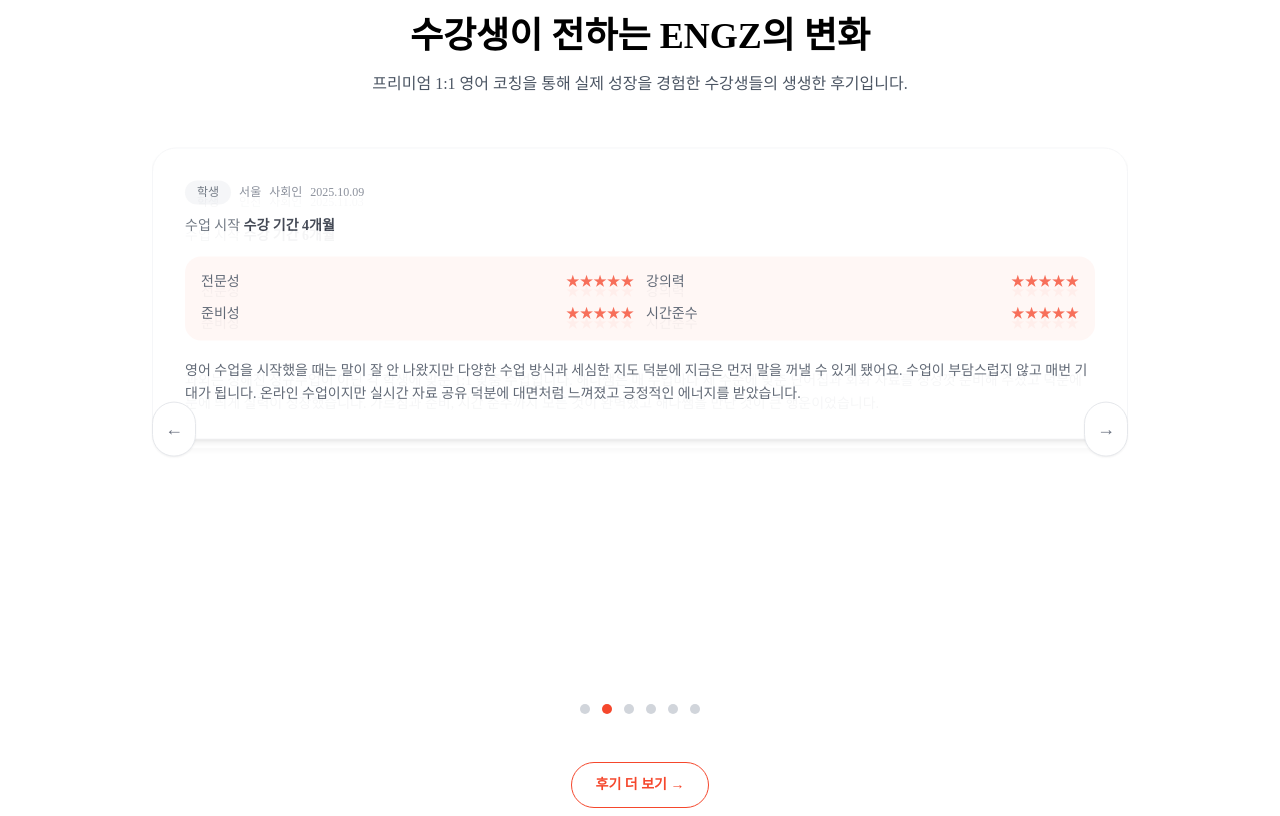
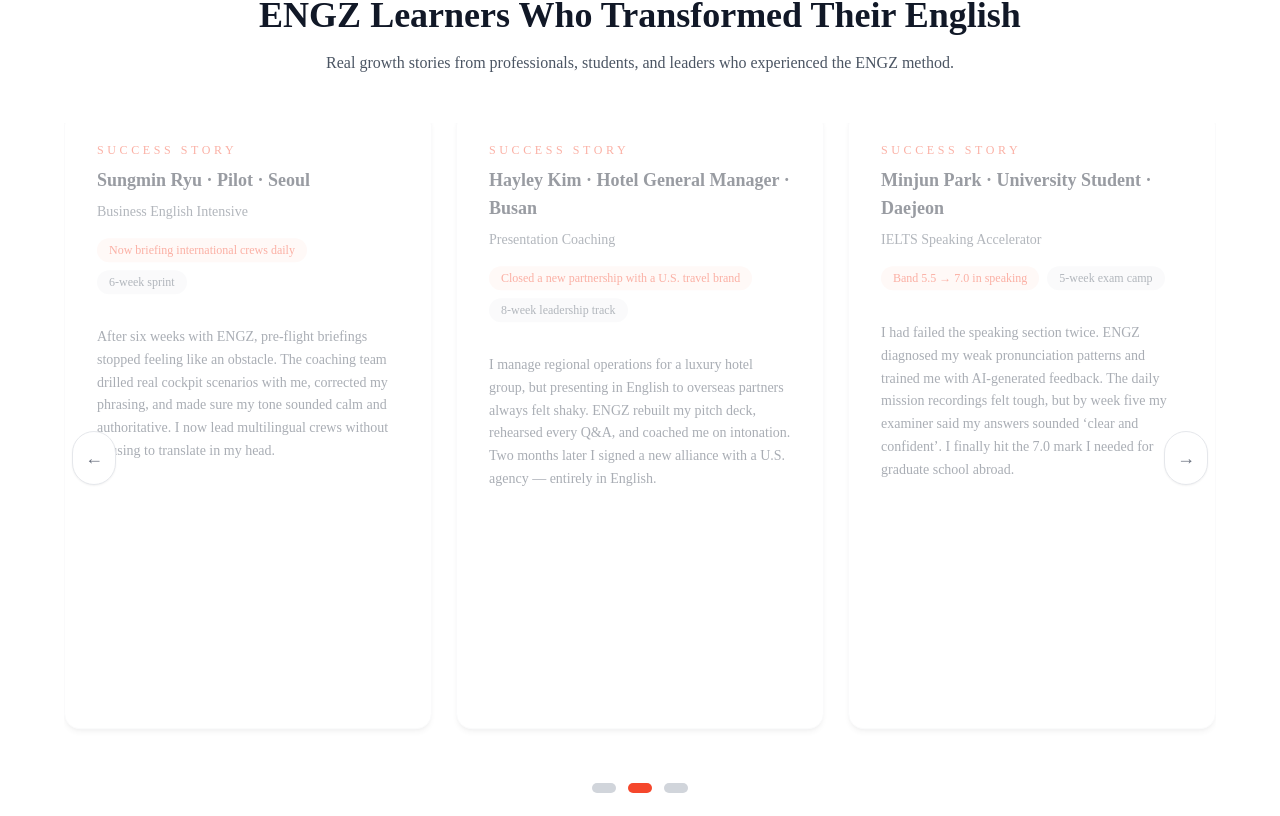
Before and after one commit to imhen97/engz, a Next.js app: page / in a window 1280 px wide. Shown: the part 2004-2820 px from the top of the page. Built offline with nearby package versions, Linux system fonts and the light colour scheme; a web font is replaced by a local one.

Commit message:
Redesign success stories section with storytelling testimonials

```diff
--- a/app/page.tsx
+++ b/app/page.tsx
@@ -35,11 +35,11 @@
       <section className="relative flex min-h-[calc(100vh-80px)] flex-col items-center justify-center overflow-hidden bg-white px-6 pt-28 text-center sm:pt-32">
         <div
           className="hidden sm:block absolute left-0 top-0 h-full w-1/2 -translate-x-[calc(100%*var(--progress,0))] transform rounded-r-[40%] bg-gradient-to-r from-[#F5472C] to-[#ff6a3c] transition-transform duration-200 ease-out sm:w-1/2"
-          style={{ transform: `translateX(${ -100 * scrollProgress }%)` }}
+          style={{ transform: `translateX(${-100 * scrollProgress}%)` }}
         />
         <div
           className="hidden sm:block absolute right-0 top-0 h-full w-1/2 translate-x-[calc(100%*var(--progress,0))] transform rounded-l-[40%] bg-gradient-to-l from-[#F5472C] to-[#ff6a3c] transition-transform duration-200 ease-out sm:w-1/2"
-          style={{ transform: `translateX(${ 100 * scrollProgress }%)` }}
+          style={{ transform: `translateX(${100 * scrollProgress}%)` }}
         />
         <motion.div
           initial={{ opacity: 0, y: 10 }}
@@ -71,7 +71,10 @@
       </section>
 
       {/* 서비스 섹션 */}
-      <section id="service" className="bg-white px-6 py-16 text-center sm:py-20">
+      <section
+        id="service"
+        className="bg-white px-6 py-16 text-center sm:py-20"
+      >
         <div className="mx-auto max-w-5xl">
           <h2 className="mb-6 text-3xl font-bold md:text-4xl">ENGZ Core</h2>
           <p className="mb-12 text-sm leading-relaxed text-gray-600 md:text-base">
@@ -179,31 +182,21 @@
       </section>
 
       {/* 후기 하이라이트 섹션 */}
-      <section className="py-24 bg-white border-t border-gray-100">
-        <div className="max-w-5xl mx-auto px-6">
-          <div className="text-center mb-12">
-            <p className="text-sm uppercase tracking-[0.3em] text-[#F5472C]">
+      <section className="bg-white px-6 py-20" id="success">
+        <div className="mx-auto max-w-6xl">
+          <div className="mb-12 text-center">
+            <p className="text-xs font-medium uppercase tracking-[0.3em] text-[#F5472C]">
               Success Stories
             </p>
-            <h2 className="mt-4 text-3xl md:text-4xl font-bold">
-              수강생이 전하는 ENGZ의 변화
+            <h2 className="mt-4 text-3xl font-bold text-gray-900 md:text-4xl">
+              ENGZ Learners Who Transformed Their English
             </h2>
-            <p className="mt-4 text-sm md:text-base text-gray-600 leading-relaxed">
-              프리미엄 1:1 영어 코칭을 통해 실제 성장을 경험한 수강생들의 생생한
-              후기입니다.
+            <p className="mt-4 text-sm leading-relaxed text-gray-600 md:text-base">
+              Real growth stories from professionals, students, and leaders who experienced the ENGZ method.
             </p>
           </div>
 
           <TestimonialCarousel testimonials={testimonials} />
-
-          <div className="mt-12 flex justify-center">
-            <a
-              href="/testimonials"
-              className="inline-flex items-center gap-2 rounded-full border border-[#F5472C] px-6 py-3 text-sm font-semibold text-[#F5472C] transition hover:bg-[#F5472C] hover:text-white"
-            >
-              후기 더 보기 →
-            </a>
-          </div>
         </div>
       </section>
 
--- a/app/testimonials/page.tsx
+++ b/app/testimonials/page.tsx
@@ -17,16 +17,14 @@
 
       <section className="px-6 pt-28 pb-20 sm:pt-32">
         <div className="mx-auto max-w-5xl text-center">
-          <p className="text-sm uppercase tracking-[0.3em] text-[#F5472C]">
+          <p className="text-xs font-medium uppercase tracking-[0.3em] text-[#F5472C]">
             Success Stories
           </p>
           <h1 className="mt-4 text-3xl font-bold tracking-tight text-gray-900 md:text-5xl">
-            ENGZ 수강생의 진짜 성장 후기
+            ENGZ Learners Who Transformed Their English
           </h1>
           <p className="mt-6 text-sm leading-relaxed text-gray-600 md:text-base">
-            프리미엄 1:1 영어 코칭으로 목표를 달성한 수강생들의 생생한 후기와
-            해나쌤의 맞춤 피드백을 확인해보세요. 실제 변화와 성장의 순간들이
-            담겨 있습니다.
+            Real growth stories from professionals, students, and leaders who experienced the ENGZ method.
           </p>
         </div>
       </section>
--- a/components/TestimonialCard.tsx
+++ b/components/TestimonialCard.tsx
@@ -1,24 +1,12 @@
+"use client";
+
+import { motion } from "framer-motion";
+
 import { Testimonial } from "@/data/testimonials";
 
-type RatingKey = "professionalism" | "teaching" | "preparation" | "punctuality";
-
-const categoryLabels: { key: RatingKey; label: string }[] = [
-  { key: "professionalism", label: "전문성" },
-  { key: "teaching", label: "강의력" },
-  { key: "preparation", label: "준비성" },
-  { key: "punctuality", label: "시간준수" },
-];
-
-const renderStars = (score: number) => {
-  const stars = [];
-  for (let i = 0; i < 5; i += 1) {
-    stars.push(
-      <span key={i} className={i < score ? "text-[#F5472C]" : "text-gray-200"}>
-        ★
-      </span>
-    );
-  }
-  return <div className="text-[0.85rem] leading-none">{stars}</div>;
+const cardVariants = {
+  hidden: { opacity: 0, y: 24 },
+  visible: { opacity: 1, y: 0 },
 };
 
 export default function TestimonialCard({
@@ -27,36 +15,37 @@
   testimonial: Testimonial;
 }) {
   return (
-    <article className="flex flex-col gap-5 rounded-3xl border border-gray-100 bg-white p-8 shadow-md">
-      <header className="flex flex-col gap-3 text-left">
-        <div className="flex flex-wrap items-center gap-2 text-xs font-medium text-gray-500">
-          <span className="rounded-full bg-gray-100 px-3 py-1 text-gray-600">
-            {testimonial.segment}
-          </span>
-          <span>{testimonial.location}</span>
-          <span>{testimonial.profile}</span>
-          <span>{testimonial.date.replace(/-/g, ".")}</span>
-        </div>
-        <div className="flex flex-col gap-1">
-          <p className="text-sm text-gray-600">
-            수업 시작{" "}
-            <strong className="text-gray-900">{testimonial.startPeriod}</strong>
-          </p>
-        </div>
+    <motion.article
+      variants={cardVariants}
+      initial="hidden"
+      animate="visible"
+      transition={{ duration: 0.6, ease: "easeOut" }}
+      className="flex h-full flex-col gap-4 rounded-2xl border border-gray-100 bg-white p-8 text-left shadow-md"
+    >
+      <header className="flex flex-col gap-2">
+        <p className="text-xs font-medium uppercase tracking-[0.3em] text-[#F5472C]">
+          Success Story
+        </p>
+        <h3 className="text-lg font-semibold text-gray-900">
+          {testimonial.name} · {testimonial.role} · {testimonial.city}
+        </h3>
+        <p className="text-sm font-medium text-gray-600">
+          {testimonial.course}
+        </p>
       </header>
 
-      <ul className="grid gap-3 rounded-2xl bg-[#FFF5F3] p-4 text-sm text-gray-700 sm:grid-cols-2">
-        {categoryLabels.map(({ key, label }) => (
-          <li key={key} className="flex items-center justify-between gap-3">
-            <span>{label}</span>
-            {renderStars(testimonial[key])}
-          </li>
-        ))}
-      </ul>
+      <div className="flex flex-wrap gap-2 text-xs font-medium text-gray-600">
+        <span className="rounded-full bg-[#FFF0EC] px-3 py-1 text-[#F5472C]">
+          {testimonial.improvement}
+        </span>
+        <span className="rounded-full bg-gray-100 px-3 py-1 text-gray-600">
+          {testimonial.duration}
+        </span>
+      </div>
 
-      <p className="flex-1 text-sm leading-relaxed text-gray-700">
-        {testimonial.review}
+      <p className="mt-4 text-sm leading-relaxed text-gray-700">
+        {testimonial.story}
       </p>
-    </article>
+    </motion.article>
   );
 }
--- a/components/TestimonialCarousel.tsx
+++ b/components/TestimonialCarousel.tsx
@@ -1,11 +1,18 @@
 "use client";
 
 import { useEffect, useMemo, useState } from "react";
+import { motion, AnimatePresence } from "framer-motion";
 
 import TestimonialCard from "./TestimonialCard";
 import { Testimonial } from "@/data/testimonials";
 
 const AUTO_CHANGE_INTERVAL = 6000;
+
+const slideVariants = {
+  enter: { opacity: 0, y: 24 },
+  center: { opacity: 1, y: 0 },
+  exit: { opacity: 0, y: -24 },
+};
 
 export default function TestimonialCarousel({
   testimonials,
@@ -14,24 +21,56 @@
 }) {
   const items = useMemo(() => testimonials ?? [], [testimonials]);
   const [activeIndex, setActiveIndex] = useState(0);
+  const [itemsPerSlide, setItemsPerSlide] = useState(3);
 
   useEffect(() => {
-    if (items.length <= 1) return undefined;
+    const determineItemsPerSlide = () => {
+      if (typeof window === "undefined") return;
+      const width = window.innerWidth;
+      if (width < 640) {
+        setItemsPerSlide(1);
+      } else if (width < 1024) {
+        setItemsPerSlide(2);
+      } else {
+        setItemsPerSlide(3);
+      }
+    };
+
+    determineItemsPerSlide();
+    window.addEventListener("resize", determineItemsPerSlide);
+    return () => window.removeEventListener("resize", determineItemsPerSlide);
+  }, []);
+
+  const slides = useMemo(() => {
+    if (items.length === 0) return [];
+    const chunked: Testimonial[][] = [];
+    for (let i = 0; i < items.length; i += itemsPerSlide) {
+      chunked.push(items.slice(i, i + itemsPerSlide));
+    }
+    return chunked;
+  }, [items, itemsPerSlide]);
+
+  useEffect(() => {
+    setActiveIndex(0);
+  }, [itemsPerSlide]);
+
+  useEffect(() => {
+    if (slides.length <= 1) return undefined;
 
     const timer = window.setInterval(() => {
-      setActiveIndex((prev) => (prev + 1) % items.length);
+      setActiveIndex((prev) => (prev + 1) % slides.length);
     }, AUTO_CHANGE_INTERVAL);
 
     return () => window.clearInterval(timer);
-  }, [items.length]);
+  }, [slides.length]);
 
   const handleNavigate = (nextIndex: number) => {
-    if (items.length === 0) return;
-    const safeIndex = (nextIndex + items.length) % items.length;
+    if (slides.length === 0) return;
+    const safeIndex = (nextIndex + slides.length) % slides.length;
     setActiveIndex(safeIndex);
   };
 
-  if (items.length === 0) {
+  if (slides.length === 0) {
     return (
       <div className="rounded-3xl border border-gray-100 bg-white p-12 text-center text-gray-500 shadow-md">
         아직 등록된 후기가 없습니다.
@@ -41,49 +80,63 @@
 
   return (
     <div className="relative">
-      <div className="relative min-h-[520px] w-full overflow-hidden">
-        {items.map((testimonial, index) => (
-          <div
-            key={testimonial.id}
-            className={`absolute inset-0 transition-all duration-700 ease-out ${
-              index === activeIndex
-                ? "pointer-events-auto translate-y-0 opacity-100"
-                : "pointer-events-none translate-y-4 opacity-0"
-            }`}
-          >
-            <TestimonialCard testimonial={testimonial} />
-          </div>
-        ))}
+      <div className="relative min-h-[620px] w-full overflow-hidden">
+        <AnimatePresence mode="wait" initial={false}>
+          {slides.map((slide, index) => (
+            index === activeIndex && (
+              <motion.div
+                key={slide[0]?.id ?? index}
+                variants={slideVariants}
+                initial="enter"
+                animate="center"
+                exit="exit"
+                transition={{ duration: 0.5, ease: "easeOut" }}
+                className="absolute inset-0"
+              >
+                <div
+                  className="grid h-full gap-6"
+                  style={{
+                    gridTemplateColumns: `repeat(${slide.length}, minmax(0, 1fr))`,
+                  }}
+                >
+                  {slide.map((testimonial) => (
+                    <TestimonialCard key={testimonial.id} testimonial={testimonial} />
+                  ))}
+                </div>
+              </motion.div>
+            )
+          ))}
+        </AnimatePresence>
       </div>
 
-      {items.length > 1 && (
-        <>
+      {slides.length > 1 && (
+        <div className="pointer-events-none absolute inset-y-0 left-0 right-0 flex items-center justify-between px-2">
           <button
             type="button"
             onClick={() => handleNavigate(activeIndex - 1)}
-            className="absolute left-0 top-1/2 -translate-y-1/2 rounded-full border border-gray-200 bg-white p-3 text-gray-500 shadow-sm transition hover:border-[#F5472C] hover:text-[#F5472C]"
-            aria-label="이전 후기"
+            className="pointer-events-auto rounded-full border border-gray-200 bg-white p-3 text-gray-500 shadow-sm transition hover:border-[#F5472C] hover:text-[#F5472C]"
+            aria-label="Previous testimonial"
           >
             ←
           </button>
           <button
             type="button"
             onClick={() => handleNavigate(activeIndex + 1)}
-            className="absolute right-0 top-1/2 -translate-y-1/2 rounded-full border border-gray-200 bg-white p-3 text-gray-500 shadow-sm transition hover:border-[#F5472C] hover:text-[#F5472C]"
-            aria-label="다음 후기"
+            className="pointer-events-auto rounded-full border border-gray-200 bg-white p-3 text-gray-500 shadow-sm transition hover:border-[#F5472C] hover:text-[#F5472C]"
+            aria-label="Next testimonial"
           >
             →
           </button>
-        </>
+        </div>
       )}
 
-      {items.length > 1 && (
+      {slides.length > 1 && (
         <div className="mt-10 flex justify-center gap-3">
-          {items.map((testimonial, index) => (
+          {slides.map((_, index) => (
             <button
-              key={testimonial.id}
+              key={`dot-${index}`}
               type="button"
-              className={`h-2.5 w-2.5 rounded-full transition ${
+              className={`h-2.5 w-6 rounded-full transition-all duration-300 ${
                 index === activeIndex ? "bg-[#F5472C]" : "bg-gray-300"
               }`}
               onClick={() => handleNavigate(index)}
--- a/data/testimonials.ts
+++ b/data/testimonials.ts
@@ -1,150 +1,102 @@
 export type Testimonial = {
   id: string;
   name: string;
-  location: string;
-  profile: "학생" | "학부모" | "사회인" | "대학생" | "고등학생" | "기타";
-  segment: string;
-  date: string;
-  professionalism: number;
-  teaching: number;
-  preparation: number;
-  punctuality: number;
-  startPeriod: string;
-  monthlyFee: string;
-  review: string;
-  response?: {
-    author: string;
-    message: string;
-    date: string;
-  };
+  role: string;
+  city: string;
+  course: string;
+  duration: string;
+  improvement: string;
+  story: string;
 };
 
 export const testimonials: Testimonial[] = [
   {
-    id: "testimonial-1",
-    name: "익명",
-    location: "인천",
-    profile: "사회인",
-    segment: "학생",
-    date: "2025-11-03",
-    professionalism: 5,
-    teaching: 5,
-    preparation: 5,
-    punctuality: 5,
-    startPeriod: "수강 기간 6개월",
-    monthlyFee: "월 480,000원",
-    review:
-      "과외는 정해진 정규수업이 아닌 각 학생에 맞춘 1:1 맞춤 수업입니다. 해나쌤은 매 수업마다 제 수준에 맞춘 단어집과 회화 자료를 정성껏 준비해 주셨고 덕분에 눈에 띄게 실력이 성장했습니다. 가르침과 준비, 시간 준수까지 모든 것이 완벽했고 해나쌤을 만난 것이 큰 행운이었습니다.",
-    response: {
-      author: "영어친구 해나쌤",
-      message:
-        "우리 유민님! 첫 수업부터 목표 달성까지 함께한 시간이 너무 소중했어요. 준비해 간 자료들을 감동적으로 받아줘서 저도 더 힘낼 수 있었답니다. 앞으로도 하고 싶은 일 모두 이루길 응원할게요!",
-      date: "2025-11-03",
-    },
+    id: "testimonial-sungmin",
+    name: "Sungmin Ryu",
+    role: "Pilot",
+    city: "Seoul",
+    course: "Business English Intensive",
+    duration: "6-week sprint",
+    improvement: "Now briefing international crews daily",
+    story:
+      "After six weeks with ENGZ, pre-flight briefings stopped feeling like an obstacle. The coaching team drilled real cockpit scenarios with me, corrected my phrasing, and made sure my tone sounded calm and authoritative. I now lead multilingual crews without pausing to translate in my head.",
   },
   {
-    id: "testimonial-2",
-    name: "익명",
-    location: "서울",
-    profile: "사회인",
-    segment: "학생",
-    date: "2025-10-09",
-    professionalism: 5,
-    teaching: 5,
-    preparation: 5,
-    punctuality: 5,
-    startPeriod: "수강 기간 4개월",
-    monthlyFee: "월 360,000원",
-    review:
-      "영어 수업을 시작했을 때는 말이 잘 안 나왔지만 다양한 수업 방식과 세심한 지도 덕분에 지금은 먼저 말을 꺼낼 수 있게 됐어요. 수업이 부담스럽지 않고 매번 기대가 됩니다. 온라인 수업이지만 실시간 자료 공유 덕분에 대면처럼 느껴졌고 긍정적인 에너지를 받았습니다.",
-    response: {
-      author: "영어친구 해나쌤",
-      message:
-        "밝은 에너지 덕분에 저도 항상 기운을 얻었답니다! 꾸준함이 가장 큰 무기니까 지금처럼 자신 있게 영어로 표현해 보아요. 앞으로도 함께 달려봐요!",
-      date: "2025-10-09",
-    },
+    id: "testimonial-hayley",
+    name: "Hayley Kim",
+    role: "Hotel General Manager",
+    city: "Busan",
+    course: "Presentation Coaching",
+    duration: "8-week leadership track",
+    improvement: "Closed a new partnership with a U.S. travel brand",
+    story:
+      "I manage regional operations for a luxury hotel group, but presenting in English to overseas partners always felt shaky. ENGZ rebuilt my pitch deck, rehearsed every Q&A, and coached me on intonation. Two months later I signed a new alliance with a U.S. agency — entirely in English.",
   },
   {
-    id: "testimonial-3",
-    name: "익명",
-    location: "경기",
-    profile: "사회인",
-    segment: "학생",
-    date: "2025-10-05",
-    professionalism: 5,
-    teaching: 5,
-    preparation: 5,
-    punctuality: 5,
-    startPeriod: "수강 기간 5개월",
-    monthlyFee: "월 660,000원",
-    review:
-      "아이엘츠를 단기간에 준비해야 했는데 라이팅, 스피킹 등 전 영역을 체계적으로 잡아주셔서 목표 점수를 달성했습니다. 숙제 피드백이 꼼꼼했고 수업 분위기도 따뜻해서 부담 없이 꾸준히 배울 수 있었습니다.",
-    response: {
-      author: "영어친구 해나쌤",
-      message:
-        "라이팅 템플릿을 단숨에 완성하고 목표 점수까지 해낸 열정이 정말 대단했어요! 앞으로도 원하는 목표 하나하나 이뤄 나가길 응원해요.",
-      date: "2025-10-06",
-    },
+    id: "testimonial-minjun",
+    name: "Minjun Park",
+    role: "University Student",
+    city: "Daejeon",
+    course: "IELTS Speaking Accelerator",
+    duration: "5-week exam camp",
+    improvement: "Band 5.5 → 7.0 in speaking",
+    story:
+      "I had failed the speaking section twice. ENGZ diagnosed my weak pronunciation patterns and trained me with AI-generated feedback. The daily mission recordings felt tough, but by week five my examiner said my answers sounded ‘clear and confident’. I finally hit the 7.0 mark I needed for graduate school abroad.",
   },
   {
-    id: "testimonial-4",
-    name: "익명",
-    location: "서울",
-    profile: "대학생",
-    segment: "학생",
-    date: "2025-10-02",
-    professionalism: 5,
-    teaching: 5,
-    preparation: 5,
-    punctuality: 5,
-    startPeriod: "수강 기간 3개월",
-    monthlyFee: "월 120,000원",
-    review:
-      "토익스피킹 수업 두 번만에 IM에서 IH까지 올랐습니다. 실제 시험과 유사한 피드백을 받아 유용했고 부담 없는 분위기 덕분에 영어가 재미있어졌어요. 온라인 수업이지만 실시간 시트 공유로 대면처럼 느껴졌습니다.",
-    response: {
-      author: "영어친구 해나쌤",
-      message:
-        "짧은 기간 안에 이렇게 성장한 건 놀라운 일입니다! 항상 활기찬 태도로 수업에 참여해 줘서 고마워요. 다음 시험에서는 IH를 넘어서 AL까지 함께 도전해요!",
-      date: "2025-10-02",
-    },
+    id: "testimonial-ari",
+    name: "Ari Jeong",
+    role: "Marketing Executive",
+    city: "Singapore",
+    course: "Business English Intensive",
+    duration: "7-week growth sprint",
+    improvement: "Delivered a global product launch in English",
+    story:
+      "I lead campaigns for a fintech company, and English meetings always drained me. ENGZ focused on storytelling, negotiation phrases, and live rehearsal with tough feedback. By week seven I led our global launch webinar without switching back to Korean once.",
   },
   {
-    id: "testimonial-5",
-    name: "익명",
-    location: "부산",
-    profile: "사회인",
-    segment: "학생",
-    date: "2025-06-10",
-    professionalism: 5,
-    teaching: 5,
-    preparation: 5,
-    punctuality: 5,
-    startPeriod: "수강 기간 6개월",
-    monthlyFee: "월 240,000원",
-    review:
-      "영어 회화 수업을 찾다가 해나쌤을 만나게 되었는데 회화 중심 수업과 다양한 과제 덕분에 실력이 크게 향상됐습니다. 자연스럽게 토익스피킹이나 오픽 준비도 욕심이 생겼어요. 집중력 있는 수업과 맞춤형 커리큘럼을 강력 추천합니다.",
-    response: {
-      author: "영어친구 해나쌤",
-      message:
-        "늦은 시간에도 꾸준히 참여해 준 성실함 덕분에 빠르게 성장했어요! 앞으로도 함께 공부하면서 회화 마스터에 도전해봐요. 화이팅!",
-      date: "2025-06-10",
-    },
+    id: "testimonial-daon",
+    name: "Daon Choi",
+    role: "Flight Attendant",
+    city: "Incheon",
+    course: "Daily Conversation Mastery",
+    duration: "90-day habit program",
+    improvement: "Passenger satisfaction score up 18%",
+    story:
+      "My airline tracks English service comments every month. ENGZ designed micro-missions that matched actual in-flight scenarios and coached my pronunciation daily. Three months later, English compliments doubled and my supervisor asked me to mentor new crew members.",
   },
   {
-    id: "testimonial-6",
-    name: "익명",
-    location: "서울",
-    profile: "학부모",
-    segment: "학부모",
-    date: "2024-12-09",
-    professionalism: 5,
-    teaching: 5,
-    preparation: 5,
-    punctuality: 5,
-    startPeriod: "수강 기간 5개월",
-    monthlyFee: "월 650,000원",
-    review:
-      "오랜 기간 학습을 쉬었던 아이가 다시 공부하려니 걱정이 많았지만 선생님께서 잘 이끌어주셔서 열심히 따라가고 있습니다. 학원으로 이동하게 되어 마무리했지만 끝까지 좋은 말씀해 주셔서 감사합니다.",
+    id: "testimonial-wooju",
+    name: "Wooju Seo",
+    role: "CFO & Co-founder",
+    city: "Seoul",
+    course: "Investor Pitch Lab",
+    duration: "4-week accelerator",
+    improvement: "Raised $4.2M from a U.S. VC",
+    story:
+      "Our SaaS startup kept losing momentum when investor meetings switched to English. ENGZ dissected my pitch, tightened every metric explanation, and simulated rapid-fire questions. After four weeks I closed our Series A with an American lead investor.",
+  },
+  {
+    id: "testimonial-sofia",
+    name: "Sofia Lee",
+    role: "High School Teacher",
+    city: "Daegu",
+    course: "TOEIC Speaking Pro",
+    duration: "6-week certification plan",
+    improvement: "Score 140 → 180 on TOEIC Speaking",
+    story:
+      "I teach social studies but needed a higher TOEIC Speaking score for promotion. ENGZ mapped out a daily speaking ladder, recorded every answer, and highlighted the exact grammar slips that cost me points. I submitted the 180 scorecard to my principal last month.",
+  },
+  {
+    id: "testimonial-hannah",
+    name: "Hannah Yoo",
+    role: "Corporate Lawyer",
+    city: "New York",
+    course: "Advanced Negotiation English",
+    duration: "10-week immersion",
+    improvement: "Negotiated cross-border deal in English",
+    story:
+      "I moved to New York for work but still drafted negotiation clauses in Korean first. ENGZ built case studies from my actual deals, drilled me on precise legal phrasing, and used AI feedback to polish my delivery. Now I negotiate term sheets directly with U.S. counsel.",
   },
 ];
 
```
